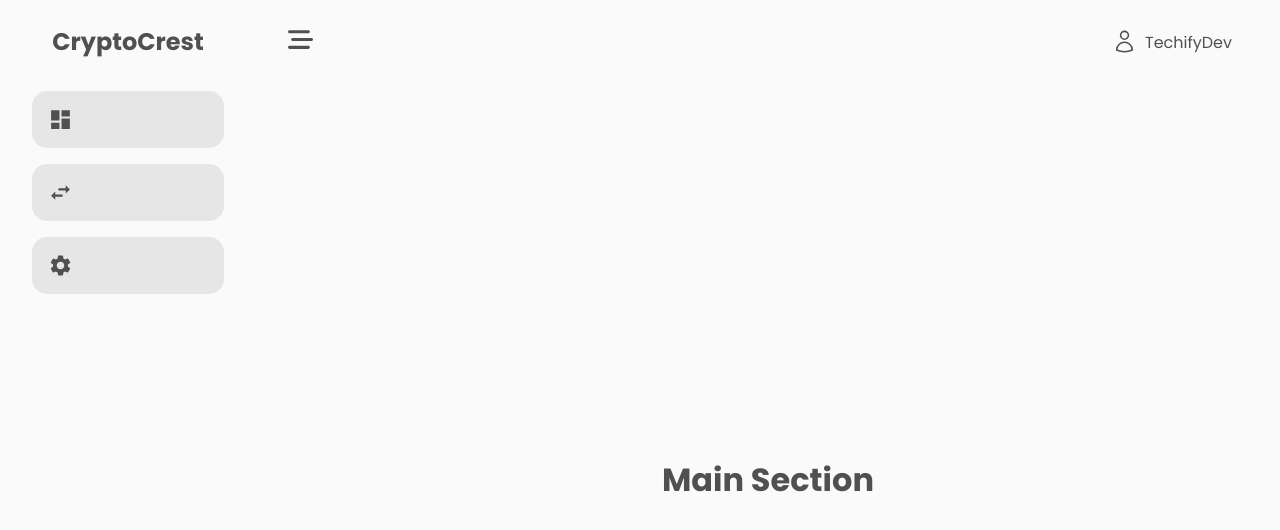
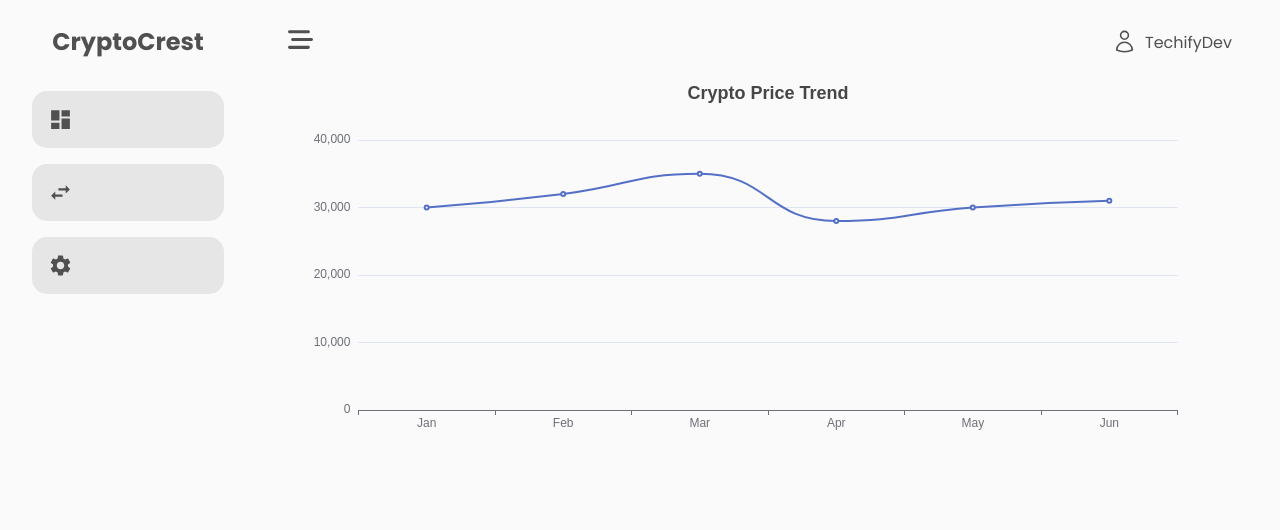
Before and after one commit to TechifyDev1/CryptoCrest, a React (Vite) app: page /dashboard in a window 1280 px wide. Shown: the top 530 px of the page. Built offline with nearby package versions, Linux system fonts and the light colour scheme.

Commit message:
Working on charts

```diff
--- a/src/components/Dashboard/Main_section/Main.css
+++ b/src/components/Dashboard/Main_section/Main.css
@@ -6,5 +6,5 @@
     justify-content: center;
     align-items: center;
     width: 80%;
-    height: 80%;
+    height: 90%;
 }
--- a/src/components/Dashboard/Main_section/MainSection.tsx
+++ b/src/components/Dashboard/Main_section/MainSection.tsx
@@ -1,9 +1,10 @@
 import React from 'react';
+import CryptoChart from '../../Helpers/Chart/Chart';
 import './Main.css';
 const MainSection: React.FC = () => {
     return (
         <div className="main-section">
-            <h1>Main Section</h1>
+            <CryptoChart />
         </div>
     )
 }
--- /dev/null
+++ b/src/components/Helpers/Chart/Chart.tsx
@@ -0,0 +1,58 @@
+import ReactECharts from "echarts-for-react";
+import React, { useEffect, useRef, useState } from "react";
+
+const CryptoChart: React.FC = () => {
+    const [isReady, setIsReady] = useState<boolean>(false);
+    const containerRef = useRef<HTMLDivElement>(null);
+
+    useEffect(() => {
+        // Ensure the chart container is fully rendered before initializing ECharts
+        const checkDimension = () => {
+            if (containerRef.current) {
+                const { clientWidth, clientHeight } = containerRef.current;
+                if (clientWidth > 0 && clientHeight > 0) {
+                    setIsReady(true);
+                }
+            } else {
+                setTimeout(checkDimension, 100);
+            }
+        }
+        checkDimension();
+    }, []);
+
+    const options = {
+        title: {
+            text: "Crypto Price Trend",
+            left: "center",
+        },
+        tooltip: {
+            trigger: "axis",
+        },
+        xAxis: {
+            type: "category",
+            data: ["Jan", "Feb", "Mar", "Apr", "May", "Jun"],
+        },
+        yAxis: {
+            type: "value",
+        },
+        series: [
+            {
+                name: "Bitcoin",
+                type: "line",
+                data: [30000, 32000, 35000, 28000, 30000, 31000],
+                smooth: true, // Makes the line smooth
+            },
+        ],
+    };
+
+    return (
+        <div style={{ height: "100%", width: "100%" }} ref={containerRef}>
+            {/* Only render the chart after the container is ready */}
+            {isReady && (
+                <ReactECharts option={options} style={{ height: 400, width: "100%" }} />
+            )}
+        </div>
+    );
+};
+
+export default CryptoChart;
```
